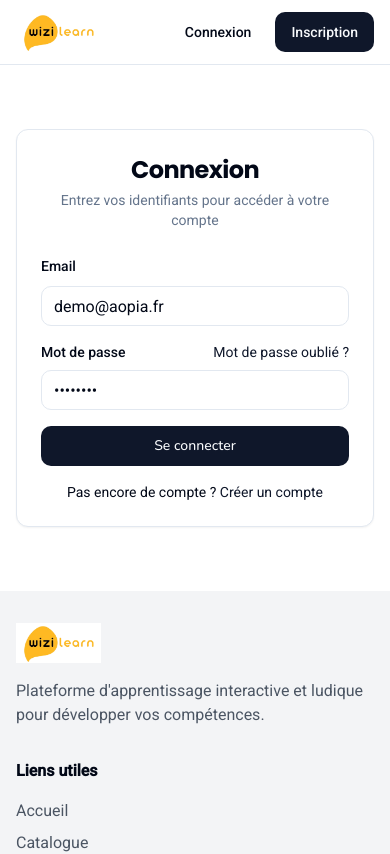
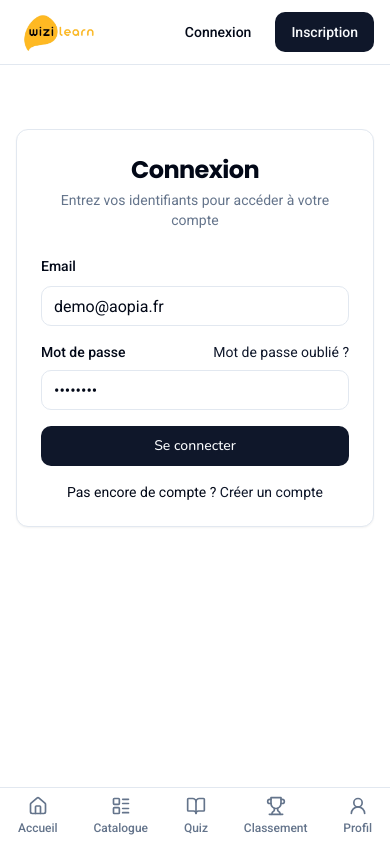
Before and after one commit to mblitmanager/wizi-sy-front, a React (Vite) app: page /login in a window 390 px wide. Shown: the top 854 px of the page. Built offline with nearby package versions, Linux system fonts and the light colour scheme.

Commit message:
Refactor: Implement mobile app layout
Implement a mobile-first layout with navigation for the home, catalog, quiz, profile, and ranking pages.

```diff
--- a/src/App.tsx
+++ b/src/App.tsx
@@ -1,3 +1,4 @@
+
 import { Toaster } from "@/components/ui/toaster";
 import { Toaster as Sonner } from "@/components/ui/sonner";
 import { TooltipProvider } from "@/components/ui/tooltip";
@@ -11,6 +12,8 @@ import NotFound from "./pages/NotFound";
 import Catalogue from "./pages/Catalogue";
 import CategoryFormations from "./pages/CategoryFormations";
 import Quiz from "./pages/Quiz";
+import Profile from "./pages/Profile";
+import Classement from "./pages/Classement";
 
 const queryClient = new QueryClient();
 
@@ -27,7 +30,10 @@ const App = () => (
             <Route path="/register" element={<Register />} />
             <Route path="/catalogue" element={<Catalogue />} />
             <Route path="/catalogue/:categorySlug" element={<CategoryFormations />} />
+            <Route path="/quiz" element={<Quiz />} />
             <Route path="/quiz/:quizId" element={<Quiz />} />
+            <Route path="/profile" element={<Profile />} />
+            <Route path="/classement" element={<Classement />} />
             <Route path="*" element={<NotFound />} />
           </Routes>
         </BrowserRouter>
--- a/src/components/layout/Footer.tsx
+++ b/src/components/layout/Footer.tsx
@@ -1,8 +1,13 @@
 import { Link } from "react-router-dom";
+import { cn } from "@/lib/utils";
 
-export function Footer() {
+interface FooterProps {
+  className?: string;
+}
+
+export function Footer({ className }: FooterProps) {
   return (
-    <footer className="bg-gray-100 py-8 mt-auto">
+    <footer className={cn("bg-gray-100 py-8 mt-auto", className)}>
       <div className="max-w-7xl mx-auto px-4">
         <div className="grid grid-cols-1 md:grid-cols-4 gap-8">
           <div>
--- a/src/components/layout/Layout.tsx
+++ b/src/components/layout/Layout.tsx
@@ -2,6 +2,7 @@
 import { ReactNode } from "react";
 import { Navbar } from "./Navbar";
 import { Footer } from "./Footer";
+import { MobileNav } from "./MobileNav";
 
 interface LayoutProps {
   children: ReactNode;
@@ -11,10 +12,11 @@ export function Layout({ children }: LayoutProps) {
   return (
     <div className="flex flex-col min-h-screen">
       <Navbar />
-      <main className="flex-1">
+      <main className="flex-1 pb-[4.5rem] md:pb-0">
         {children}
       </main>
-      <Footer />
+      <Footer className="hidden md:block" />
+      <MobileNav />
     </div>
   );
 }
--- /dev/null
+++ b/src/components/layout/MobileNav.tsx
@@ -0,0 +1,59 @@
+
+import { Home, LayoutList, Trophy, UserRound, BookOpen } from "lucide-react";
+import { Link, useLocation } from "react-router-dom";
+import { cn } from "@/lib/utils";
+
+export function MobileNav() {
+  const location = useLocation();
+
+  const items = [
+    {
+      icon: Home,
+      label: "Accueil",
+      href: "/"
+    },
+    {
+      icon: LayoutList,
+      label: "Catalogue",
+      href: "/catalogue"
+    },
+    {
+      icon: BookOpen,
+      label: "Quiz",
+      href: "/quiz"
+    },
+    {
+      icon: Trophy,
+      label: "Classement",
+      href: "/classement"
+    },
+    {
+      icon: UserRound,
+      label: "Profil",
+      href: "/profile"
+    }
+  ];
+
+  return (
+    <nav className="md:hidden fixed bottom-0 left-0 right-0 border-t bg-background pb-safe">
+      <div className="flex items-center justify-around">
+        {items.map((item) => {
+          const isActive = location.pathname === item.href;
+          return (
+            <Link
+              key={item.href}
+              to={item.href}
+              className={cn(
+                "flex flex-col items-center gap-1 p-2 text-muted-foreground",
+                isActive && "text-primary"
+              )}
+            >
+              <item.icon className="h-5 w-5" />
+              <span className="text-xs font-medium">{item.label}</span>
+            </Link>
+          );
+        })}
+      </div>
+    </nav>
+  );
+}
--- /dev/null
+++ b/src/pages/Classement.tsx
@@ -0,0 +1,14 @@
+
+import { Layout } from "@/components/layout/Layout";
+
+const Classement = () => {
+  return (
+    <Layout>
+      <div className="max-w-7xl mx-auto px-4 py-8">
+        <h1 className="text-3xl font-bold">Classement</h1>
+      </div>
+    </Layout>
+  );
+};
+
+export default Classement;
--- /dev/null
+++ b/src/pages/Profile.tsx
@@ -0,0 +1,14 @@
+
+import { Layout } from "@/components/layout/Layout";
+
+const Profile = () => {
+  return (
+    <Layout>
+      <div className="max-w-7xl mx-auto px-4 py-8">
+        <h1 className="text-3xl font-bold">Mon profil</h1>
+      </div>
+    </Layout>
+  );
+};
+
+export default Profile;
```
